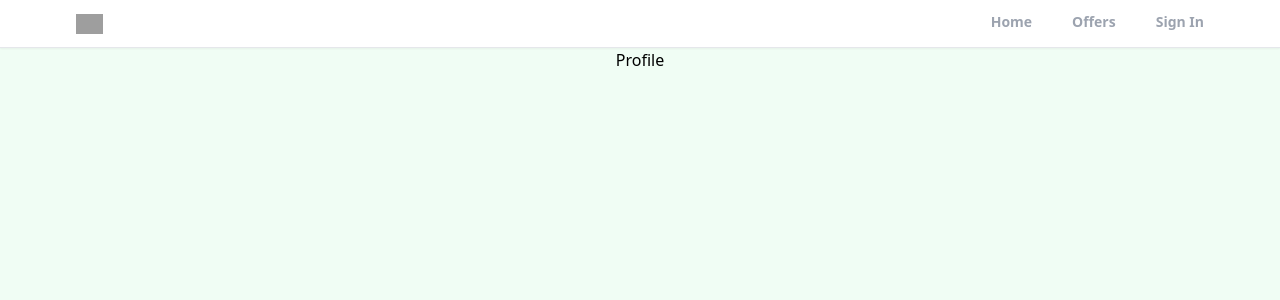
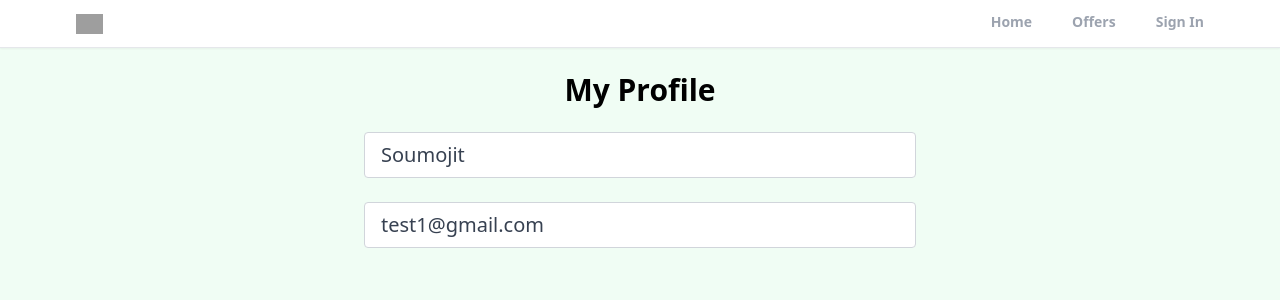
Before and after one commit to SOUMOJIT-CHAKRABORTY/Realtor_Clone, a React (Create React App) app in the folder realtor_clone/: page /profile in a window 1280 px wide. Shown: the top 300 px of the page. Built offline with nearby package versions, Linux system fonts and the light colour scheme; grey boxes are pictures that could not be loaded.

Commit message:
input boxes are created, private routing yet to do

```diff
--- a/realtor_clone/src/pages/Profile.jsx
+++ b/realtor_clone/src/pages/Profile.jsx
@@ -1,7 +1,25 @@
 import React from 'react'
+import { useState } from 'react'
 
 export default function Profile() {
+
+  const [formData, setFormData] = useState({
+    name: "Soumojit",
+    email: "test1@gmail.com"
+  })
+
+  const {name , email} = formData;
+
   return (
-    <div>Profile</div>
+    <section className='max-w-6xl m-auto flex justify-center items-center flex-col'>
+      <h1 className='text-3xl font-bold mt-6'>My Profile</h1>
+      <div className=' w-full md:w-[50%] mt-6 px-3'>
+        <form>
+          <input type="text" id='name' value={name} className="mb-6 w-full rounded py-2 px-4 text-gray-700 text-xl bg-white border border-gray-300 transition ease-in-out " />
+          <input type="email" id='email' value={email} className="mb-6 w-full rounded py-2 px-4 text-gray-700 text-xl bg-white border border-gray-300 transition ease-in-out " />
+
+        </form>
+      </div>
+    </section>
   )
 }
```
